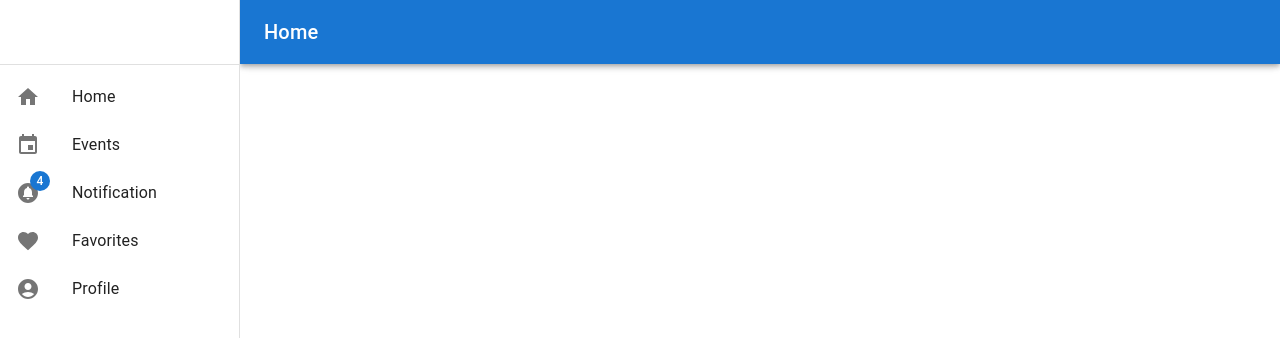
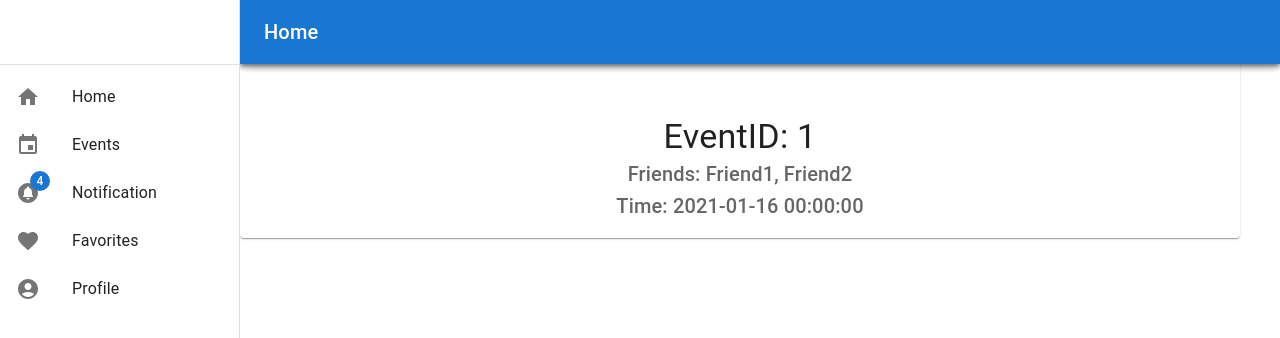
Before and after one commit to zwang2244/MovieNite_FrontEnd, a React (Create React App) app in the folder movienite/: page /events in a window 1280 px wide. Shown: the top 338 px of the page. Built offline with nearby package versions, Linux system fonts and the light colour scheme; no server answers.

Commit message:
add event and api call

```diff
--- a/movienite/src/App.js
+++ b/movienite/src/App.js
@@ -1,6 +1,7 @@
 import * as React from 'react';
 import './App.css';
 import Notification from './Layout/Notification';
+import Event from './Event/Event';
 import ResponsiveDrawer, {
   Home
 } from './ResponsiveDrawer/ResponsiveDrawer';
@@ -13,6 +14,7 @@ function App() {
         <Route path={"/"} element={<ResponsiveDrawer/>}>
           <Route index element={<Home/>}/>
           <Route path={"notification"} element={<Notification/>}/>
+          <Route path={"events"} element={<Event/>}/>
           {/*TODO Other pages from here*/}
         </Route>
       </Routes>
--- a/movienite/src/Event/Event.js
+++ b/movienite/src/Event/Event.js
@@ -0,0 +1,54 @@
+import React, { useEffect, useState } from "react";
+import EventCard from './EventCard';
+import axios from "axios";
+
+//{"data":"[{\"location\":\"44 Portage Pass\",\"host\":6,\"eventID\":17,\"dateTime\":\"2021-01-16 00:00:00\"}]","message":"操作成功","code":1}
+export default function Event() {
+    const http = require('http');
+
+    async function getMovieEvents() {
+        const data  = await axios.get('http://moive-nite.azurewebsites.net/test/oneuser', {
+            params: {
+                userId: 6
+            }
+          })
+          .then(function (response) {
+            console.log(response);
+          })
+          .catch(function (error) {
+            console.log(error);
+          })
+          .then(function () {
+            // always executed
+          });
+
+        // return data;
+        // http.get('http://moive-nite.azurewebsites.net/test/oneuser?userId=6', (resp) => {
+        // let data = '';
+
+        // // A chunk of data has been received.
+        // resp.on('data', (chunk) => {
+        //     data += chunk;
+        // });
+        // console.log(data);
+
+        // // The whole response has been received. Print out the result.
+        // resp.on('end', () => {
+        //     console.log(JSON.parse(data).explanation);
+        // });
+
+        // }).on("error", (err) => {
+        // console.log("Error: " + err.message);
+        // });
+    }
+
+
+    useEffect(() => {
+        getMovieEvents();
+    }, []);
+    return (
+    <div>
+        <EventCard evetID={"1"} friends={"Friend1, Friend2"} time={"2021-01-16 00:00:00"}/>
+    </div>
+  );
+}
--- /dev/null
+++ b/movienite/src/Event/EventCard.js
@@ -0,0 +1,31 @@
+import * as React from 'react';
+import Card from '@mui/material/Card';
+import CardContent from '@mui/material/CardContent';
+// import CardMedia from '@mui/material/CardMedia';
+import Typography from '@mui/material/Typography';
+import { CardActionArea } from '@mui/material';
+
+export default function EventCard(props) {
+  return (
+    <Card sx={{ width: 1000, pt:'100px', display:'flex', }}>
+      <CardActionArea>
+        <CardContent>
+        <div>
+          <Typography variant="h4" component="div">
+            EventID: {props.evetID}
+          </Typography>
+          {/* <Typography variant="h4" component="div">
+            Movie: {props.movie}
+          </Typography> */}
+          <Typography variant="h6" color="text.secondary">
+            Friends: {props.friends}
+          </Typography>
+          <Typography variant="h6" color="text.secondary">
+            Time: {props.time}
+          </Typography>
+          </div>
+        </CardContent>
+      </CardActionArea>
+    </Card>
+  );
+}
--- a/movienite/src/EventForm/MultiSearch.js
+++ b/movienite/src/EventForm/MultiSearch.js
@@ -38,15 +38,16 @@ const containsText = (text, searchText) =>
     };
   }
 export default function MultiSearch(props) {
+  const theme = useTheme();
   const allOptions = props.options;
-  const [selectedOption, setSelectedOption] = useState([]);
+  // const [selectedOption, setSelectedOption] = useState([]);
   const [searchText, setSearchText] = useState("");
+  const [personName, setPersonName] = React.useState([]);
   const displayedOptions = useMemo(
     () => allOptions.filter((option) => containsText(option, searchText)),
     [searchText]
   );
-  const theme = useTheme();
-  const [personName, setPersonName] = React.useState([]);
+
   const handleChange = (event) => {
     const {
       target: { value },
@@ -55,7 +56,7 @@ export default function MultiSearch(props) {
     setPersonName(
       typeof value === 'string' ? value.split(',') : value,
     );
-    setSelectedOption(value);
+    // setSelectedOption(value);
   };
 
 
--- a/movienite/src/ResponsiveDrawer/ResponsiveDrawer.js
+++ b/movienite/src/ResponsiveDrawer/ResponsiveDrawer.js
@@ -51,9 +51,11 @@ function ResponsiveDrawer(props) {
               </ListItemButton>
             </ListItem>
 
-          <ListItem button key={'Events'}>
-            <ListItemIcon><EventIcon/></ListItemIcon>
-            <ListItemText primary={'Events'}/>
+          <ListItem button key={'Events'} disablePadding>
+            <ListItemButton component={Link} to={'/events'}>
+              <ListItemIcon><EventIcon/></ListItemIcon>
+              <ListItemText primary={'Events'}/>
+            </ListItemButton>
           </ListItem>
 
           <ListItem button key={'Notification'} disablePadding>
--- /dev/null
+++ b/package.json
@@ -0,0 +1,5 @@
+{
+  "dependencies": {
+    "axios": "^0.26.1"
+  }
+}
```
Also changed, not shown: 1 other file (tests, documents, lock files or other folders).
